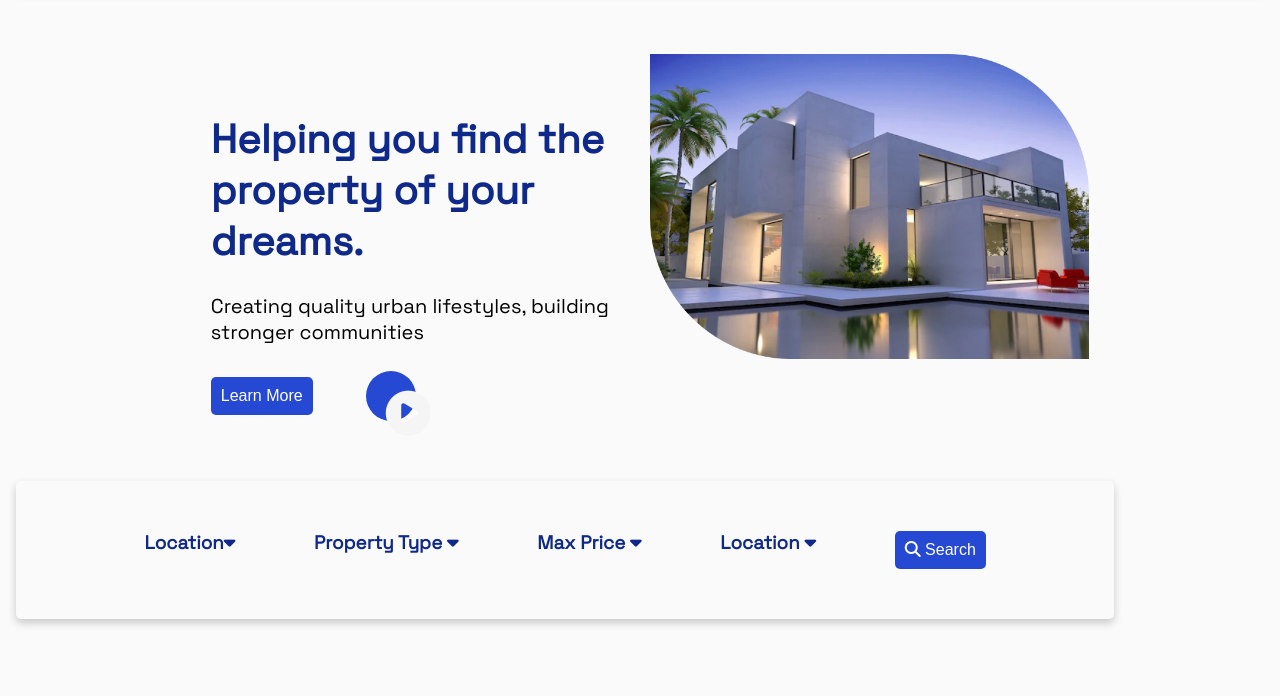
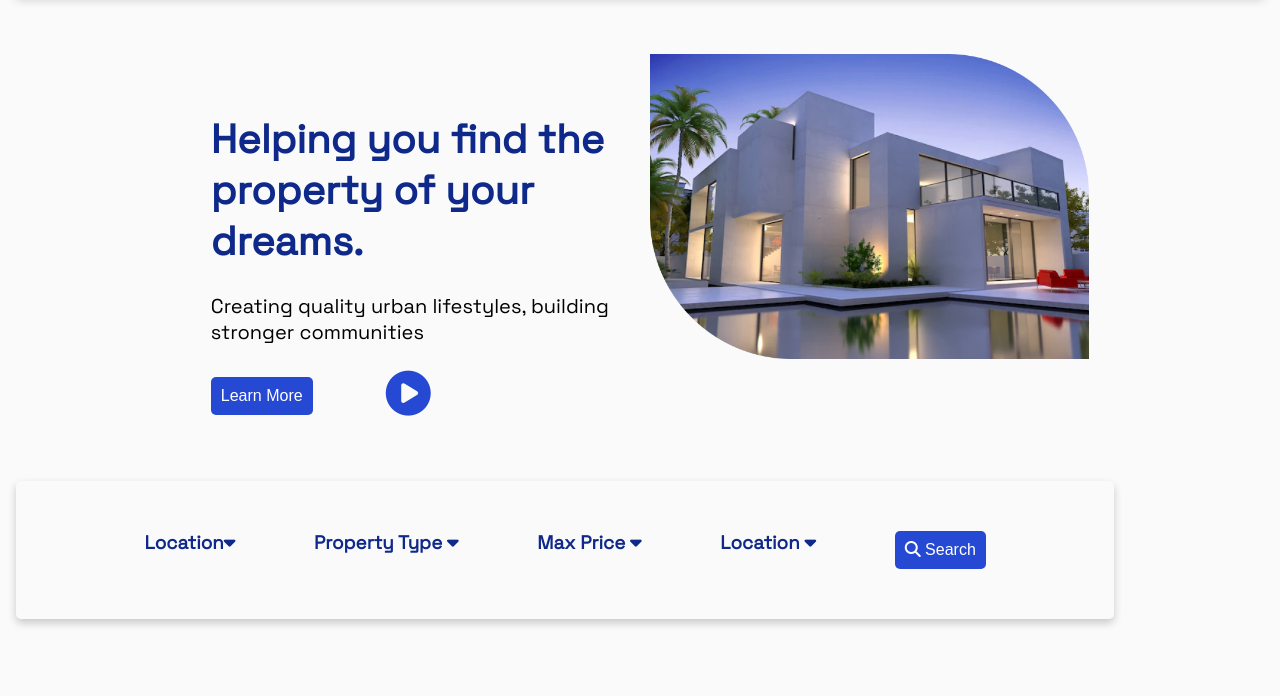
Before and after one commit to KarenKanana/Real-Estate-Website, a plain HTML site: page index.html in a window 1280 px wide. Shown: the part 81-777 px from the top of the page. Drawn offline with Linux system fonts and the light colour scheme.

Commit message:
Update file

```diff
--- a/assets/style.css
+++ b/assets/style.css
@@ -16,17 +16,22 @@ body {
 
 
 
-/* Add a black background color to the top navigation */
+
 .topnav {
     background-color: #FAFAFA;
     overflow: hidden;
     padding: 16px;
     margin: 0 auto;
-    box-shadow: 0 2px 5px rgba(0, 0, 0, 0.2);
+    box-shadow: 0 5px 10px rgba(0, 0, 0, 0.2);
     display: flex;
     align-items: center;
     justify-content:space-evenly;
 
+
+
+}
+.menu a:hover {
+    background-color: #2549D3;
 
 }
 /*#2549D3*/
@@ -122,19 +127,20 @@ img {
     border-radius: 5px;
 }
 .play {
-
-
     box-sizing: border-box;
     display: inline-block;
-    width: 50px;
+    width:50px;
     height: 50px;
     border-radius: 50%;
-    color: #f5f5f5;
     text-align: center;
     text-decoration: none;
-    background-color: #2549D3;
+    background-color: #FAFAFA;
     margin-left: 45px;
-
+    color:#2549D3 ;
+}
+.play .fa-play-circle {
+    font-size: 45px;
+    margin-top: -0.1px;
 }
 .locations {
     margin-top: 50px;
--- a/index.html
+++ b/index.html
@@ -36,7 +36,7 @@
             <div class="cta">
                 <button type="button" class="action" style="margin-right:8px">Learn More</button>
                 <div class="play">
-                    <i class="fa fa-play-circle" style="font-size:45px; "></i>
+                    <i class="fa fa-play-circle"></i>
                 </div>
             </div>
         </div>
```
